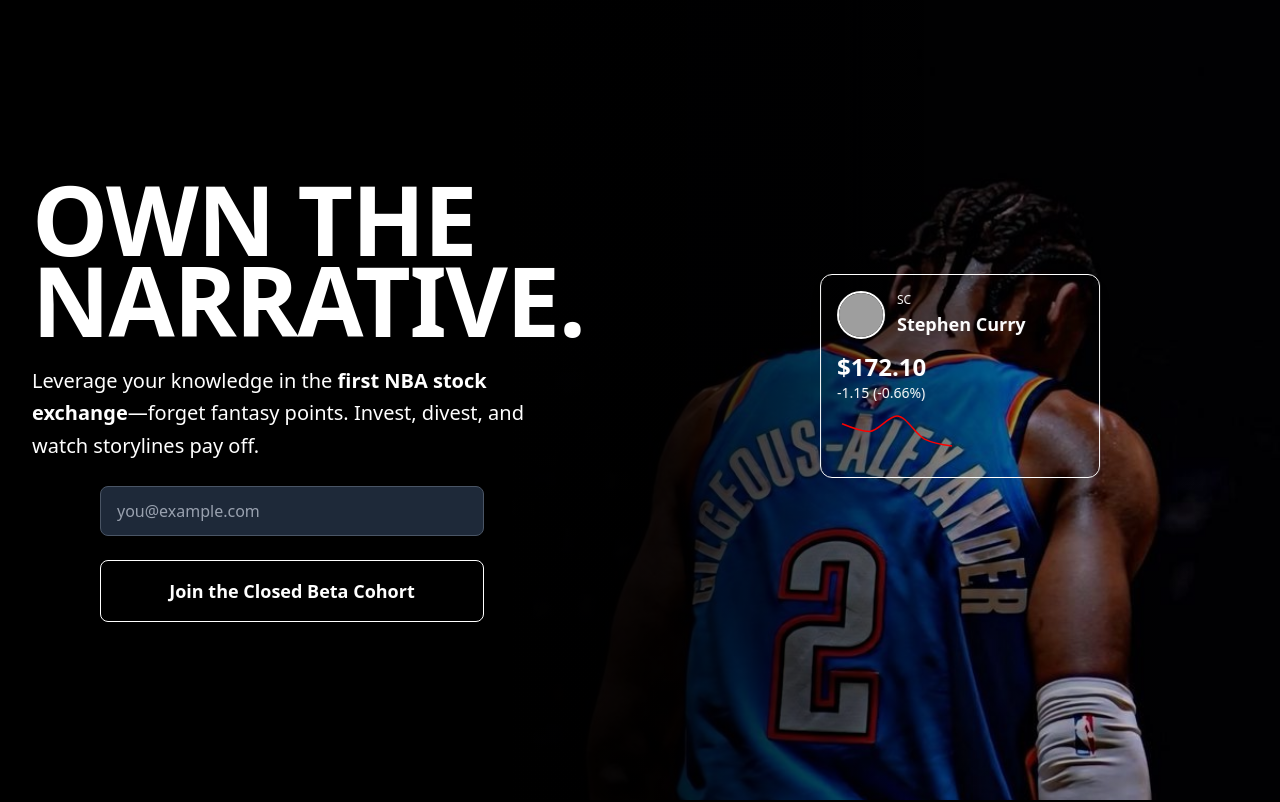
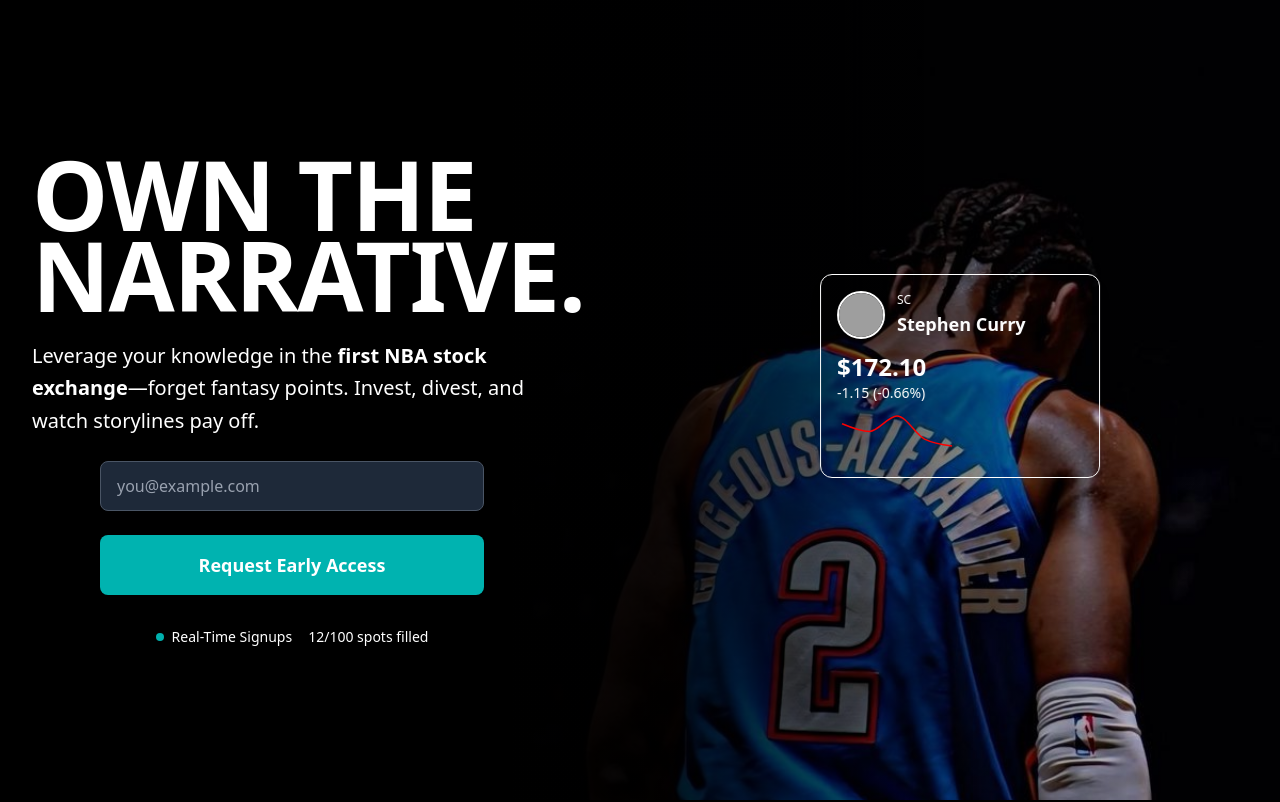
Before and after one commit to aayoawoyemi/courtsharelandingpage, a Next.js app: page / in a window 1280 px wide. Shown: the top 802 px of the page. Built offline with nearby package versions, Linux system fonts and the light colour scheme; grey boxes are pictures that could not be loaded.

Commit message:
Enhance waitlist form with live tracker and optimized CTA

```diff
--- a/src/components/WaitlistForm.tsx
+++ b/src/components/WaitlistForm.tsx
@@ -1,10 +1,20 @@
 "use client";
 
-import { useState } from "react";
+import { useState, useEffect } from "react";
 
 export default function WaitlistForm() {
   const [email, setEmail] = useState("");
   const [submitted, setSubmitted] = useState(false);
+  const [signupCount, setSignupCount] = useState(12);
+  const totalSpots = 100;
+
+  // Load signup count from localStorage if available
+  useEffect(() => {
+    const savedCount = localStorage.getItem("courtShareSignupCount");
+    if (savedCount) {
+      setSignupCount(parseInt(savedCount));
+    }
+  }, []);
 
   const handleSubmit = (e: React.FormEvent) => {
     e.preventDefault();
@@ -24,6 +34,11 @@
       .then(() => {
         console.log("Form successfully submitted to Netlify");
         setSubmitted(true);
+
+        // Increment signup count and save to localStorage
+        const newCount = signupCount + 1;
+        setSignupCount(newCount);
+        localStorage.setItem("courtShareSignupCount", newCount.toString());
       })
       .catch((error) => {
         console.error("Form submission error:", error);
@@ -32,12 +47,13 @@
   };
 
   return (
+    <div className="w-full max-w-sm mx-auto font-sans">
       <form
         name="waitlist"
         method="POST"
         data-netlify="true"
         onSubmit={handleSubmit}
-      className="w-full max-w-sm mx-auto font-sans"
+        className="w-full"
         aria-label="Join waitlist"
       >
         {/* Required hidden fields for Netlify forms */}
@@ -64,11 +80,22 @@
         />
         <button
           type="submit"
-        className="w-full px-6 py-4 rounded-lg bg-transparent border border-border text-text-primary hover:border-accent-primary hover:text-accent-okc-blue hover:shadow-xl hover:shadow-accent-okc-blue/40 hover:scale-[1.02] hover:-translate-y-0.5 transition-all duration-300 font-bold text-lg disabled:opacity-50 disabled:pointer-events-none"
+          className="w-full px-6 py-4 rounded-lg bg-[#00b3b0] text-white hover:bg-[#00d5d1] hover:shadow-xl hover:shadow-[#00b3b0]/20 hover:scale-[1.02] hover:-translate-y-0.5 transition-all duration-300 font-bold text-lg disabled:opacity-50 disabled:pointer-events-none mb-4"
           disabled={submitted}
         >
-        {submitted ? "✓ Added to Waitlist" : "Join the Closed Beta Cohort"}
+          {submitted ? "✓ Access Requested" : "Request Early Access"}
         </button>
       </form>
+
+      {/* Live Tracker - Grouped in center */}
+      <div className="mt-4 flex items-center justify-center gap-x-4 text-sm text-text-secondary">
+        <div className="flex items-center gap-x-2">
+          <span className="h-2 w-2 rounded-full bg-[#00b3b0] animate-pulse"></span>
+          <span>Real-Time Signups</span>
+        </div>
+
+        <span>{signupCount}/{totalSpots} spots filled</span>
+      </div>
+    </div>
   );
 }
```
Lines whose indentation alone changed are shown as unchanged.
